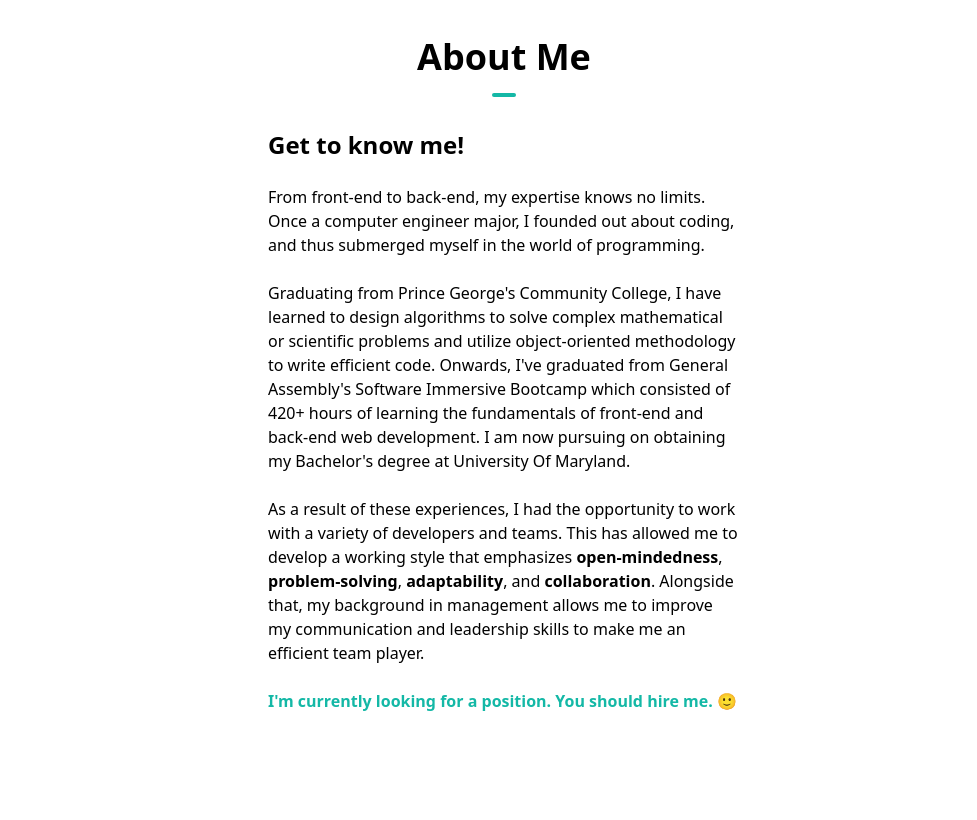
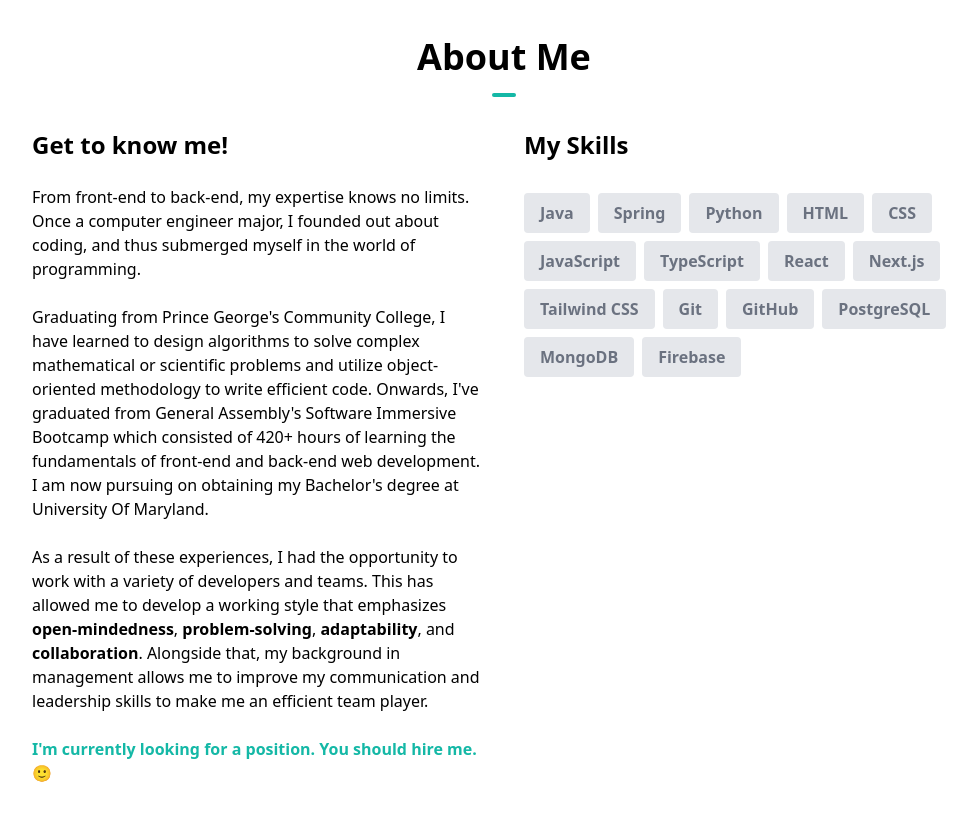
Before and after one commit to PinoyColada/ryan-hatamosa-website-v3, a Next.js app: page / in a window 1280 px wide. Shown: the part 900-1720 px from the top of the page, without its empty margins (136-1113 px from the left). Built offline with nearby package versions, Linux system fonts and the light colour scheme.

Commit message:
added skills section

```diff
--- a/components/AboutSection.tsx
+++ b/components/AboutSection.tsx
@@ -1,4 +1,22 @@
 import React from 'react'
+
+const skills = [
+    { skill: "Java" },
+    { skill: "Spring" },
+    { skill: "Python" },
+    { skill: "HTML" },
+    { skill: "CSS" },
+    { skill: "JavaScript" },
+    { skill: "TypeScript" },
+    { skill: "React" },
+    { skill: "Next.js" },
+    { skill: "Tailwind CSS" },
+    { skill: "Git" },
+    { skill: "GitHub" },
+    { skill: "PostgreSQL" },
+    { skill: "MongoDB" },
+    { skill: "Firebase" },
+]
 
 const AboutSection = () => {
     return (
@@ -45,6 +63,21 @@
                             </span>
                         </p>
                     </div>
+                    <div className="text-center md:w-1/2 md:text-left">
+                        <h1 className="text-2xl font-bold mb-6">My Skills</h1>
+                        <div className="flex flex-wrap flex-row justify-center z-10 md:justify-start">
+                            {skills.map((item, idx) => {
+                                return (
+                                    <p
+                                        key={idx}
+                                        className="bg-gray-200 px-4 py-2 mr-2 mt-2 text-gray-500 rounded font-semibold"
+                                    >
+                                        {item.skill}
+                                    </p>
+                                )
+                            })}
+                        </div>
+                    </div>
                 </div>
             </div>
         </section>
```
